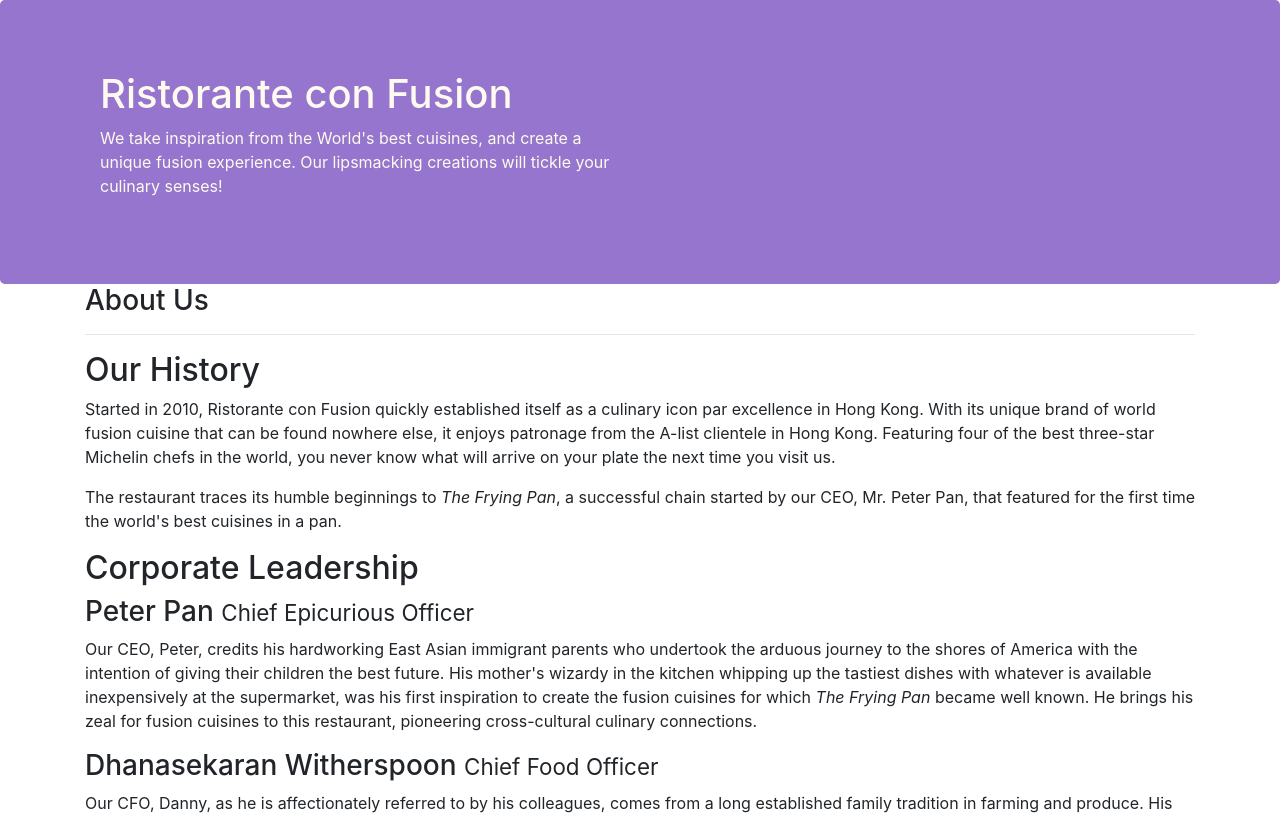
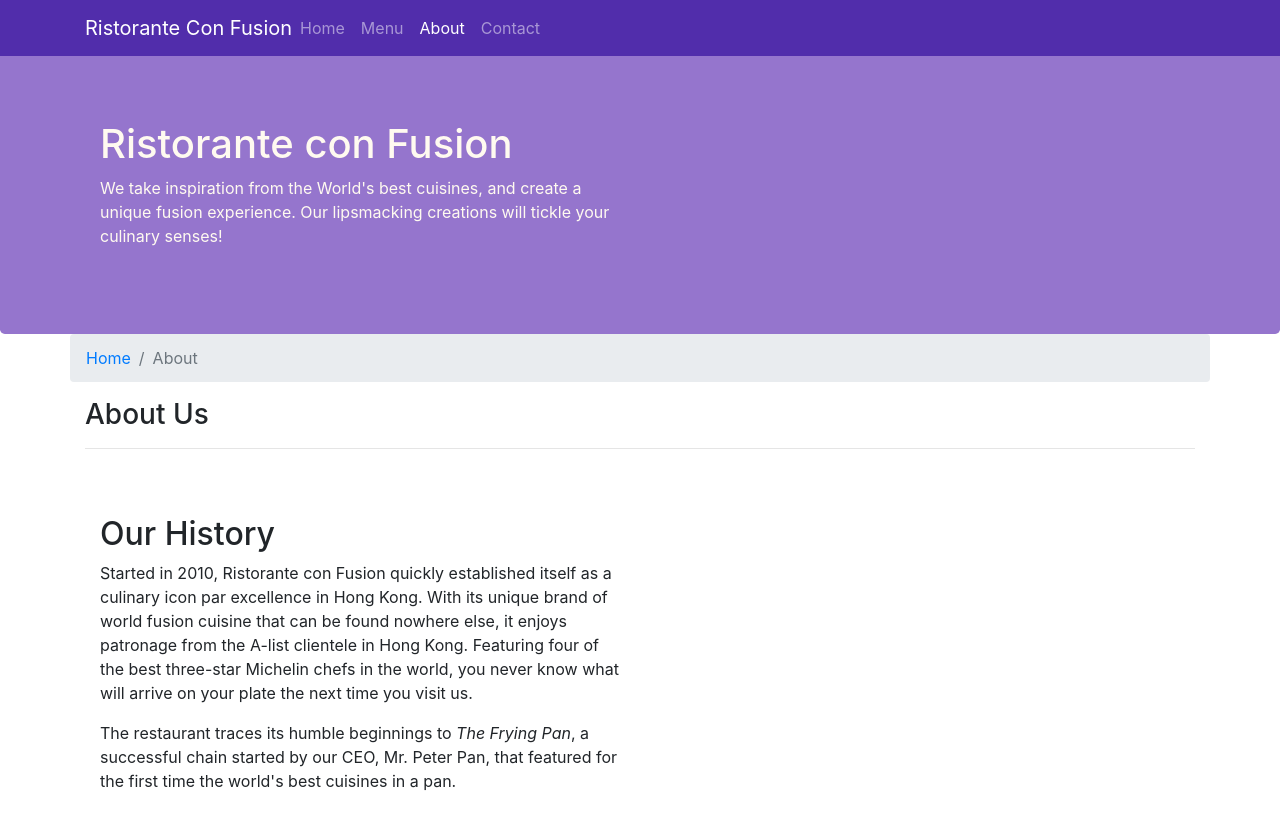
Before and after one commit to aljog786/courzera, a website: page aboutus.html in a window 1280 px wide. Shown: the top 817 px of the page. Drawn offline with nearby package versions, Linux system fonts and the light colour scheme.

Commit message:
navbars & breadcrumbs

```diff
--- a/aboutus.html
+++ b/aboutus.html
@@ -15,7 +15,24 @@
 </head>
 
 <body>
+    <nav class="navbar navbar-dark navbar-expand-sm fixed-top">
+        <div class="container">
+            <button class="navbar-toggler" type="button" data-toggle="collapse" data-target="#Navbar">
+                <span class="navbar-toggler-icon"></span>
+            </button>
+            <a href="./index.html" class="navbar-brand mr-auto">Ristorante Con Fusion</a>
+            <div class="collapse navbar-collapse" id="Navbar">
+                <ul class="navbar-nav mr-auto">
+                    <li class="nav-item"><a href="./index.html" class="nav-link">Home</a></li>
+                    <li class="nav-item"><a href="#" class="nav-link">Menu</a></li>
+                    <li class="nav-item  active"><a href="#" class="nav-link">About</a></li>
+                    <li class="nav-item"><a href="#" class="nav-link">Contact</a></li>
 
+                </ul>
+            </div>
+
+        </div>
+            </nav>
     <header class="jumbotron">
         <div class="container">
             <div class="row row-header">
@@ -30,15 +47,19 @@
     </header>
 
     <div class="container">
-        <div>
-            <div>
+        <div class="row">
+            <ol class="col-12 breadcrumb">
+                <li class="breadcrumb-item"><a href="./index.html">Home</a></li>
+                <li class="breadcrumb-item active">About</li>
+            </ol>
+            <div class="col-12">
                <h3>About Us</h3>
                <hr>
             </div>
         </div>
 
-        <div>
-            <div>
+        <div class="row row-content">
+            <div class="col-sm-6">
                 <h2>Our History</h2>
                 <p>Started in 2010, Ristorante con Fusion quickly established itself as a culinary icon par excellence in Hong Kong. With its unique brand of world fusion cuisine that can be found nowhere else, it enjoys patronage from the A-list clientele in Hong Kong.  Featuring four of the best three-star Michelin chefs in the world, you never know what will arrive on your plate the next time you visit us.</p>
                 <p>The restaurant traces its humble beginnings to <em>The Frying Pan</em>, a successful chain started by our CEO, Mr. Peter Pan, that featured for the first time the world's best cuisines in a pan.</p>
@@ -70,9 +91,9 @@
                 <div class="col-4 offset-1 col-sm-2">
                     <h5>Links</h5>
                     <ul class="list-unstyled">
-                        <li><a href="#">Home</a></li>
+                        <li><a href="./index.html">Home</a></li>
+                        <li><a href="">Menu</a></li>
                         <li><a href="#">About</a></li>
-                        <li><a href="#">Menu</a></li>
                         <li><a href="#">Contact</a></li>
                     </ul>
                 </div>
--- a/css/styles.css
+++ b/css/styles.css
@@ -24,3 +24,9 @@
     margin: 0px;
     color: #0f0f0f;
 }
+body{
+    padding: 50px 0px 50px 0px;
+}
+.navbar-dark{
+background-color: #512dab;
+}
```
Also changed, not shown: index.html (+19 -2 lines), 1 other file.
